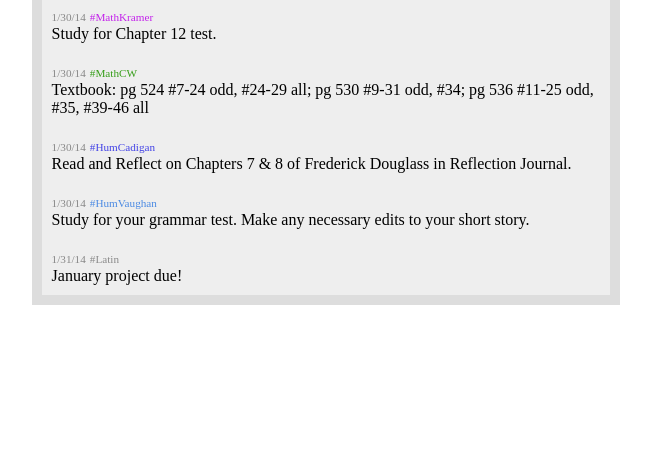
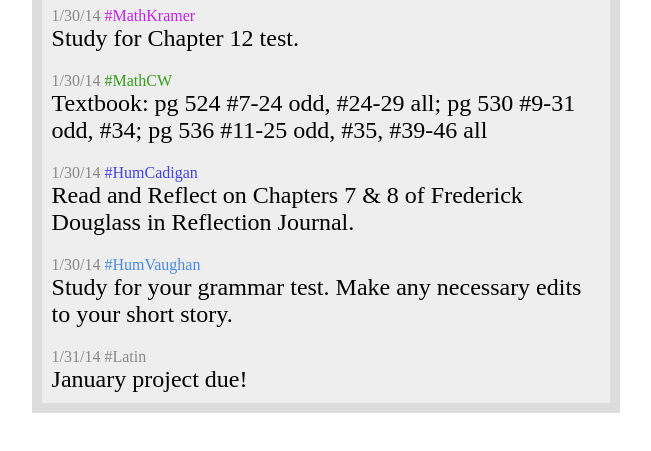
Before and after one commit to mytasks/mytasks.github.io, a plain HTML site: page index.html in a window 1280 px wide. Shown: the part 95-546 px from the top of the page, without its empty margins (314-965 px from the left). Drawn offline with nearby package versions, Linux system fonts and the light colour scheme; a web font is replaced by a local one.

Commit message:
changed font-sizes

```diff
--- a/style.css
+++ b/style.css
@@ -8,13 +8,17 @@ div {
 /* specific date selector */
 span:nth-of-type(1) {
   color: #888888;
-  font-size: 0.7em;
+  font-size: 1em;
 }
 
 /* specific class tag selector */
 span:nth-of-type(2) {
   color: #888888;
-  font-size: 0.7em;
+  font-size: 1em;
+}
+
+span:nth-of-type(3) {
+  font-size: 1.5em;
 }
 
 #wrapper {
```
